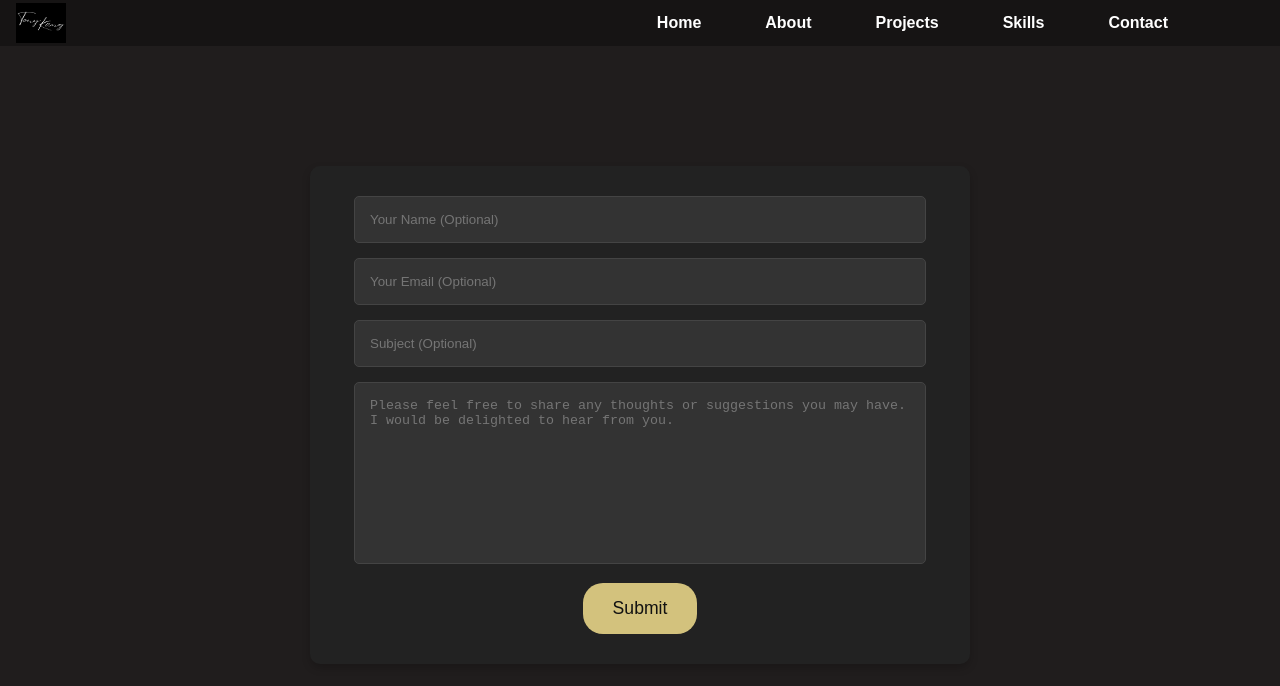
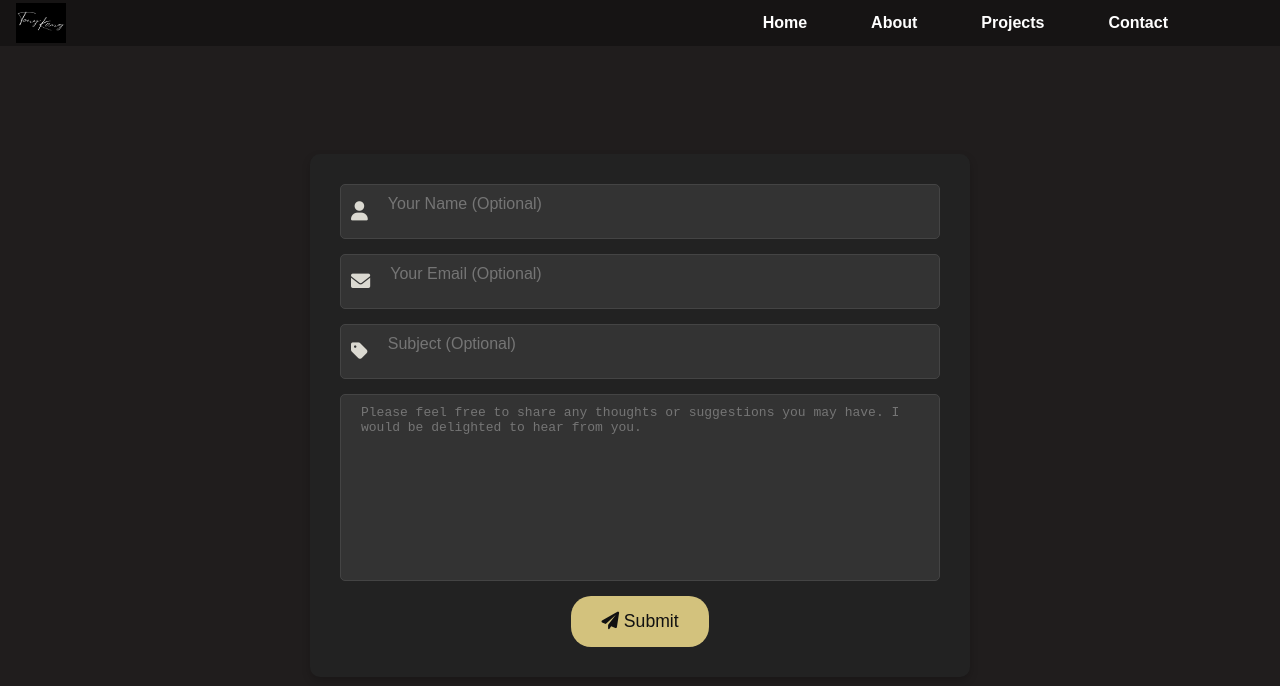
Before and after one commit to Ynot1996/personal-website, a React (Create React App) app: page /personal-website/contact in a window 1280 px wide. Shown: the top 686 px of the page. Built offline with nearby package versions, Linux system fonts and the light colour scheme.

Commit message:
implement backend funtionality for form submission

```diff
--- a/public/index.html
+++ b/public/index.html
@@ -4,6 +4,7 @@
 <head>
   <meta charset="utf-8" />
   <link rel="icon" href="%PUBLIC_URL%/favicon.ico" />
+  <link href="https://cdnjs.cloudflare.com/ajax/libs/font-awesome/6.0.0-beta3/css/all.min.css" rel="stylesheet">
   <meta name="viewport" content="width=device-width, initial-scale=1" />
   <meta name="theme-color" content="#000000" />
   <meta name="description" content="Web site created using create-react-app" />
--- a/src/App.js
+++ b/src/App.js
@@ -17,22 +17,18 @@ function App() {
         </Link>
 
         <ul className="nav-links">
-          <li>
-            <Link to="/personal-website" className="nav-link">Home</Link>
-          </li>
-          <li>
-            <Link to="/personal-website/about" className="nav-link">About</Link>
-          </li>
-          <li>
-            <Link to="/personal-website/projects" className="nav-link">Projects</Link>
-          </li>
-          <li>
-            <Link to="/personal-website/skills" className="nav-link">Skills</Link>
-          </li>
-          <li>
-            <Link to="/personal-website/contact" className="nav-link">Contact</Link>
-          </li>
+          <li><Link to="/personal-website" className="nav-link">Home</Link></li>
+
+          <li><Link to="/personal-website/about" className="nav-link">About</Link></li>
+
+          <li><Link to="/personal-website/projects" className="nav-link">Projects</Link></li>
+
+          {/* 暫時隱藏 Skills */}
+          {/* <li><Link to="/personal-website/skills" className="nav-link">Skills</Link></li> */}
+
+          <li><Link to="/personal-website/contact" className="nav-link">Contact</Link></li>
         </ul>
+
       </nav>
 
       <Routes>
--- a/src/pages/Contact.js
+++ b/src/pages/Contact.js
@@ -17,11 +17,32 @@ const Contact = () => {
 
   const handleSubmit = (e) => {
     e.preventDefault();
+
+    // 檢查留言內容是否為空
     if (!formData.message.trim()) {
       alert('留言內容不能為空！');
       return;
     }
-    // 模擬提交成功
+
+    // 發送 API 請求
+    fetch('http://localhost:5000/api/contact', {
+      method: 'POST',
+      headers: {
+        'Content-Type': 'application/json',
+      },
+      body: JSON.stringify(formData),
+    })
+
+      .then((response) => {
+        if (!response.ok) {
+          throw new Error('Network response was not ok');
+        }
+        return response.json();
+      })
+
+      .then((data) => {
+        console.log('Success:', data);
+        // 清空表單並顯示成功訊息
         setSuccessMessage('感謝您的留言！我們已收到您的訊息。');
         setFormData({
           name: '',
@@ -29,11 +50,22 @@ const Contact = () => {
           subject: '',
           message: '',
         });
+        alert('Message sent successfully!');
+      })
+
+      .catch((error) => {
+        console.error('Error:', error);
+        alert('Failed to send message.');
+      });
+
   };
 
   return (
     <div className="contact-container">
       <form className="contact-form" onSubmit={handleSubmit}>
+        {successMessage && <p className="success-message">{successMessage}</p>}
+        <div className="input-group">
+          <i className="fas fa-user input-icon"></i>
           <input
             type="text"
             name="name"
@@ -41,6 +73,9 @@ const Contact = () => {
             value={formData.name}
             onChange={handleChange}
           />
+        </div>
+        <div className="input-group">
+          <i className="fas fa-envelope input-icon"></i>
           <input
             type="email"
             name="email"
@@ -48,6 +83,9 @@ const Contact = () => {
             value={formData.email}
             onChange={handleChange}
           />
+        </div>
+        <div className="input-group">
+          <i className="fas fa-tag input-icon"></i>
           <input
             type="text"
             name="subject"
@@ -55,6 +93,8 @@ const Contact = () => {
             value={formData.subject}
             onChange={handleChange}
           />
+        </div>
+        <div className="input-group">
           <textarea
             name="message"
             placeholder="Please feel free to share any thoughts or suggestions you may have. I would be delighted to hear from you."
@@ -62,9 +102,11 @@ const Contact = () => {
             onChange={handleChange}
             required
           ></textarea>
-        <button type="submit" className="contact-submit">Submit</button>
+        </div>
+        <button className="contact-submit">
+          <i className="fas fa-paper-plane"></i> Submit
+        </button>
       </form>
-      {successMessage && <p className="success-message">{successMessage}</p>}
     </div>
   );
 };
--- a/src/styles/Contact.css
+++ b/src/styles/Contact.css
@@ -6,6 +6,7 @@ body {
 }
 
 .contact-container {
+    animation: fadeIn 1.5s ease-in-out;
     display: flex;
     justify-content: center;
     align-items: center;
@@ -58,14 +59,82 @@ body {
     transition: background-color 0.3s ease, transform 0.3s ease;
 }
 
+.contact-submit:active {
+    transform: translateY(2px);
+    box-shadow: 0 2px 5px rgba(0, 0, 0, 0.2);
+}
+
 .contact-submit:hover {
     background-color: #bfa05a;
     transform: translateY(-2px);
 }
 
 .success-message {
-    margin-top: 20px;
-    color: #d3c27d;
+    margin-bottom: 20px;
+    /* 與輸入框保持距離 */
+    color: #4CAF50;
+    /* A nice green color */
+    font-size: 1.1em;
+    text-align: center;
+    animation: successFadeIn 0.5s ease-in-out;
+    padding: 10px 15px;
+    border-radius: 5px;
+    font-weight: bold;
+}
+
+.input-group {
+    display: flex;
+    align-items: center;
+    margin-bottom: 15px;
+    padding: 10px;
+    background-color: #333;
+    border-radius: 5px;
+    border: 1px solid #444;
+    transition: border-color 0.3s ease, box-shadow 0.3s ease;
+}
+
+.input-group:focus-within {
+    border-color: #d3c27d;
+    box-shadow: 0 0 5px rgba(211, 194, 125, 0.5);
+}
+
+.input-icon {
+    color: #dbd9d1;
     font-size: 1.2em;
-    text-align: center;
+    margin-right: 10px;
 }
+
+.input-group input,
+.input-group textarea {
+    border: none;
+    background-color: transparent;
+    color: #fff;
+    flex: 1;
+    padding: 0 10px;
+    font-size: 1em;
+    outline: none;
+}
+
+@keyframes fadeIn {
+    from {
+        opacity: 0;
+        transform: translateY(50px) scale(0.95);
+    }
+
+    to {
+        opacity: 1;
+        transform: translateY(0) scale(1);
+    }
+}
+
+@keyframes successFadeIn {
+    from {
+        opacity: 0;
+        transform: translateY(-10px);
+    }
+
+    to {
+        opacity: 1;
+        transform: translateY(0);
+    }
+}
```
Also changed, not shown: contact-backend/controllers/contactController.js (added, +7 -0 lines), contact-backend/package.json (added, +19 -0 lines), contact-backend/routes/contact.js (added, +8 -0 lines), contact-backend/server.js (added, +18 -0 lines), 1 other file (tests, documents, lock files or other folders). Lines whose indentation alone changed are shown as unchanged.
